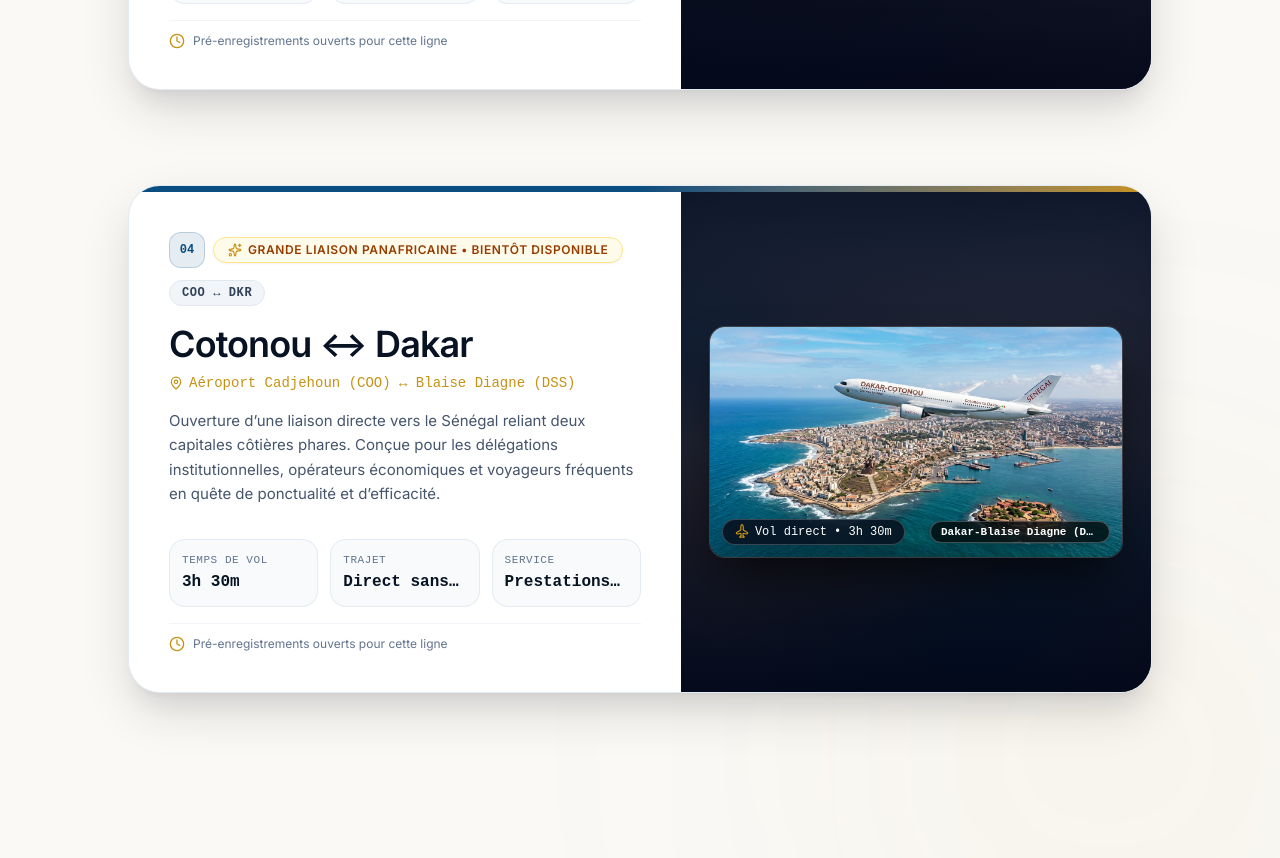
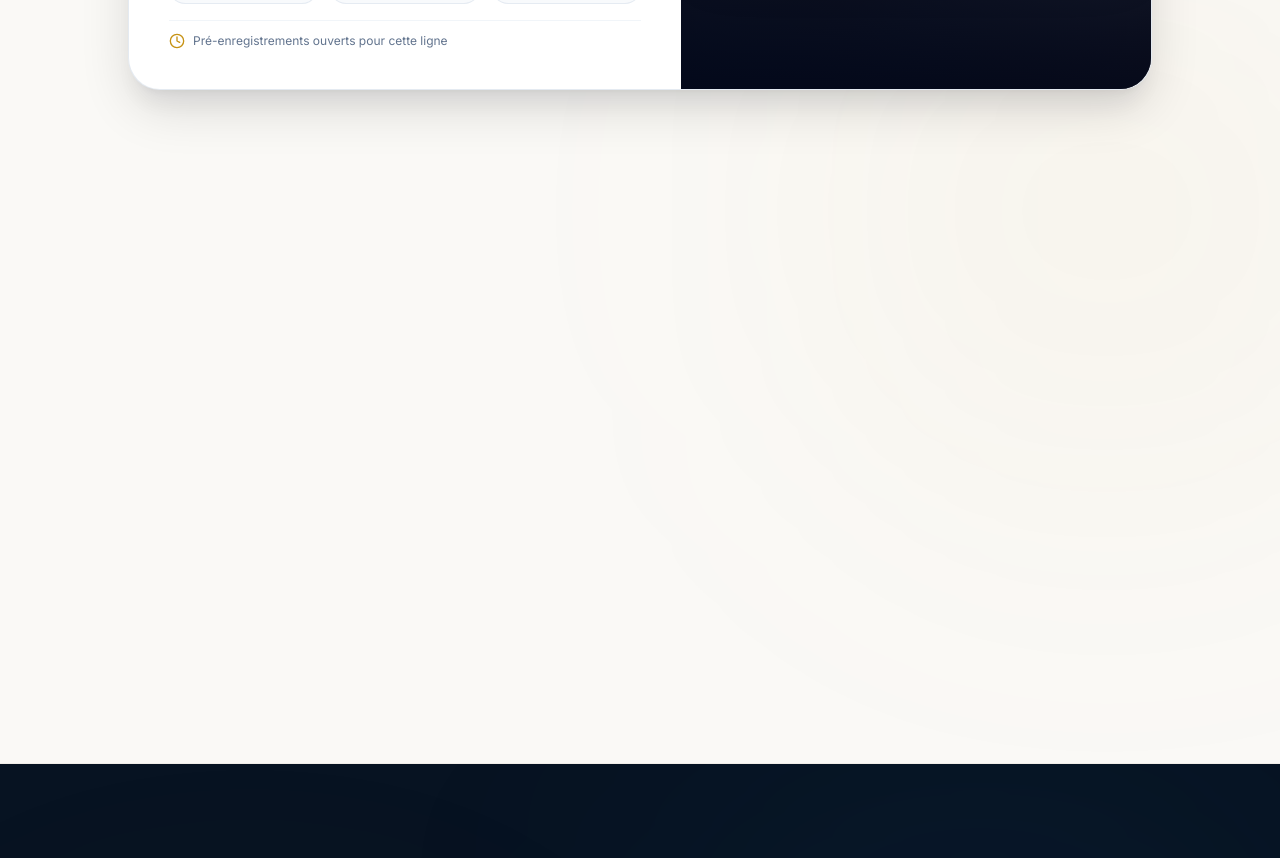
Before and after one commit to cyprien535/amazonevol, a React (Vite) app: page / in a window 1280 px wide. Shown: the part 5160-6018 px from the top of the page. Built offline with nearby package versions, Linux system fonts and the light colour scheme.

Commit message:
feat: remove Dakar flight route
Remove Cotonou ↔ Dakar flight data and assets as the route is no longer featured in the destinations list.

```diff
--- a/src/components/Destinations.tsx
+++ b/src/components/Destinations.tsx
@@ -80,28 +80,6 @@ export default function Destinations({ onSelectRoute }: DestinationsProps) {
       airportTo: 'Abidjan-Félix-Houphouët (ABJ)',
       image: IMAGES.destAbidjan,
       imageAlt: 'Liaison aérienne d’affaires entre Cotonou et Abidjan',
-    },
-    {
-      index: '04',
-      name: 'Cotonou ↔ Dakar',
-      routeSubtitle: 'Aéroport Cadjehoun (COO) ↔ Blaise Diagne (DSS)',
-      status: 'upcoming' as const,
-      statusLabel: 'Grande Liaison Panafricaine • Bientôt disponible',
-      code: 'COO ↔ DKR',
-      time: '3h 30m',
-      frequency: 'Vols directs sans escale',
-      priceFrom: 'Tarif d’ouverture bientôt',
-      description:
-        'Ouverture d’une liaison directe vers le Sénégal reliant deux capitales côtières phares. Conçue pour les délégations institutionnelles, opérateurs économiques et voyageurs fréquents en quête de ponctualité et d’efficacité.',
-      highlights: [
-        { label: 'Temps de vol', value: '3h 30m' },
-        { label: 'Trajet', value: 'Direct sans escale' },
-        { label: 'Service', value: 'Prestations VIP' },
-      ],
-      airportFrom: 'Cotonou-Cadjehoun (COO)',
-      airportTo: 'Dakar-Blaise Diagne (DSS)',
-      image: IMAGES.destDakar,
-      imageAlt: 'Corridor trans-africain Cotonou - Dakar en vol direct',
     },
   ];
 
--- a/src/data.ts
+++ b/src/data.ts
@@ -9,7 +9,6 @@ import planeCutoutImg from './assets/images/regenerated_image_1790604369886.png'
 import cotonouParakouImg from './assets/images/regenerated_image_1791894690440.png';
 import lagosRouteImg from './assets/images/dest_lagos_route_1791895181127.jpg';
 import abidjanRouteImg from './assets/images/dest_abidjan_route_1791895181797.jpg';
-import dakarRouteImg from './assets/images/dest_dakar_route_1791895182270.jpg';
 
 // Image assets bundled by Vite for production and development
 export const IMAGES = {
@@ -23,7 +22,6 @@ export const IMAGES = {
   cotonouParakou: cotonouParakouImg,
   destLagos: lagosRouteImg,
   destAbidjan: abidjanRouteImg,
-  destDakar: dakarRouteImg,
 };
 
 export const FLIGHTS_COTO_PARA: Flight[] = [
@@ -177,14 +175,6 @@ export const DESTINATIONS = [
     time: '1h 40m',
     image: abidjanRouteImg,
   },
-  {
-    name: 'Cotonou ↔ Dakar',
-    status: 'bientôt',
-    description: 'Ouverture vers le Sénégal en vol direct pour connecter les deux grandes métropoles ouest-africaines.',
-    code: 'COO ↔ DKR',
-    time: '3h 30m',
-    image: dakarRouteImg,
-  },
 ];
 
 export const ADVANTAGES = [
```
